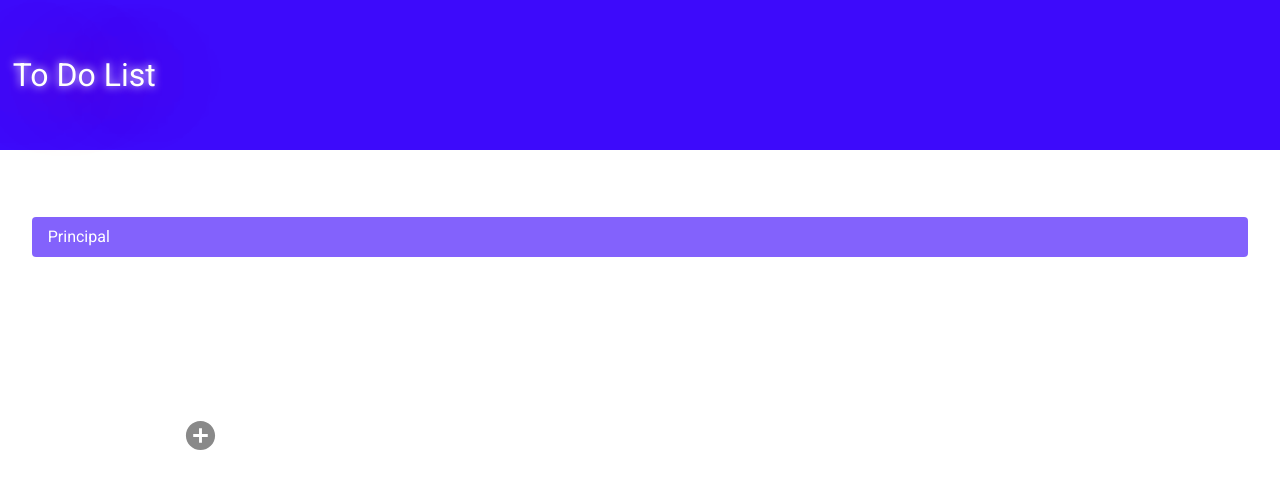
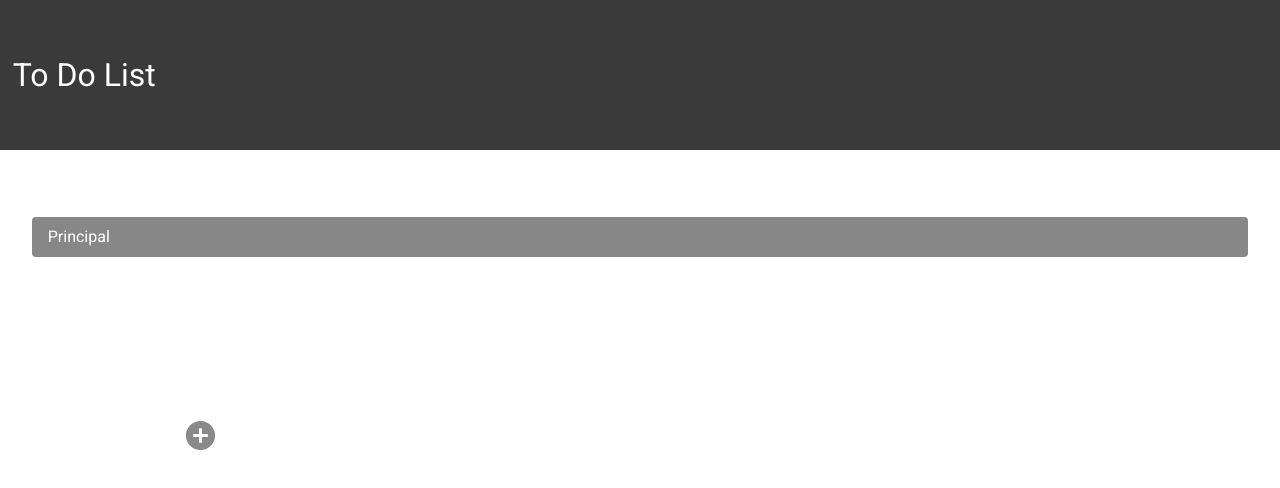
Before and after one commit to Felipe-Belotto/To-Do-List, a React app: page / in a window 1280 px wide. Shown: the top 488 px of the page. Built offline with nearby package versions, Linux system fonts and the light colour scheme; the HTML template or start-up script is replaced by a standard one.

Commit message:
Atualizando cores do header e titulo

```diff
--- a/src/assets/components/GrupoTarefas/GrupoTarefas.module.css
+++ b/src/assets/components/GrupoTarefas/GrupoTarefas.module.css
@@ -14,7 +14,7 @@
     margin: 0 0.5%;
     padding: 0 16px;
     /* background-color: rgba(0, 0, 0, 0.494); */
-    background-color: rgba(54, 0, 251, 0.614);
+    background-color: rgba(60, 60, 60, 0.614);
     height: 40px;
     border-radius: 4px;
 }
--- a/src/assets/components/Header/Header.module.css
+++ b/src/assets/components/Header/Header.module.css
@@ -5,7 +5,7 @@
     display: flex;
     align-items: center;
     height: 150px;
-    background-color: rgba(54, 0, 251, 0.962);
+    background-color: rgba(0, 0, 0, 0.771);
 }
 
 .header h1 {
@@ -13,8 +13,4 @@
     font-size: 32px;
     padding: 0 0 0 1%;
     --interval: 1s;
-    display: block;
-    text-shadow:
-      0 0 10px rgb(255, 255, 255),
-      0 0 80px rgb(255, 0, 0);
-  }
+    display: block;}
```
